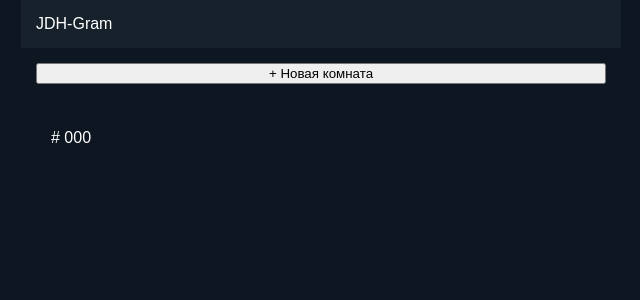
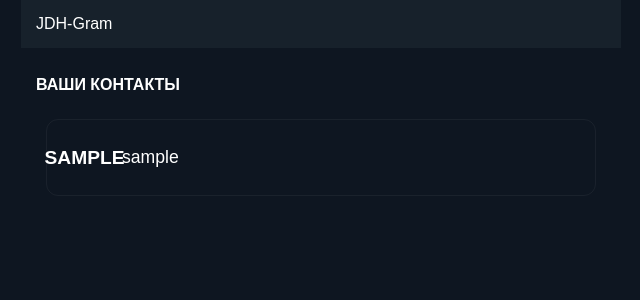
Before and after one commit to JDH-AF/JDHgram-, a Python web app: template templates/index.html in a window 1280 px wide. Shown: the top 300 px of the page, without its empty margins (319-959 px from the left). Run offline with Jinja, Linux system fonts and the light colour scheme; the template is opened without the code that fills it: most values are stand-ins (such as "Sample title", 1, 10 or a date in 2020).

Commit message:
Update index.html

```diff
--- a/templates/index.html
+++ b/templates/index.html
@@ -1,26 +1,59 @@
 {% extends "base.html" %}
 {% block content %}
 <style>
-    .room-link { display: block; padding: 20px; margin: 10px; background: var(--bg-panel); border-radius: 12px; text-decoration: none; color: #fff; border-left: 4px solid var(--accent); }
-    .modal { display: none; position: fixed; top:0; left:0; width:100%; height:100%; background:rgba(0,0,0,0.8); justify-content:center; align-items:center; z-index:100; }
+    .contacts-list {
+        list-style: none;
+        padding: 10px;
+        margin: 0;
+    }
+    .contact-item {
+        background: var(--bg-main);
+        margin-bottom: 8px;
+        border-radius: 12px;
+        transition: background 0.2s;
+        border: 1px solid rgba(255,255,255,0.05);
+    }
+    .contact-item:hover {
+        background: #242f3d;
+    }
+    .contact-link {
+        display: flex;
+        align-items: center;
+        padding: 15px;
+        text-decoration: none;
+        color: white;
+    }
+    .avatar {
+        width: 45px;
+        height: 45px;
+        background: var(--accent);
+        border-radius: 50%;
+        display: flex;
+        align-items: center;
+        justify-content: center;
+        font-weight: bold;
+        margin-right: 15px;
+        font-size: 1.2rem;
+    }
+    .username {
+        font-weight: 500;
+        font-size: 1.1rem;
+    }
 </style>
 
-<button onclick="document.getElementById('m').style.display='flex'" style="margin: 15px; width: calc(100% - 30px)">+ Новая комната</button>
-
-<div id="m" class="modal" onclick="if(event.target==this)this.style.display='none'">
-    <div style="background: var(--bg-panel); padding: 20px; border-radius: 12px; width: 80%">
-        <form action="{{ url_for('add_room') }}" method="POST">
-            <input type="text" name="room_code" placeholder="Код комнаты" required>
-            <button type="submit">Войти / Создать</button>
-        </form>
+<div style="padding: 15px;">
+    <h2 style="font-size: 1rem; color: var(--text-muted); text-transform: uppercase; margin-bottom: 15px;">Ваши контакты</h2>
+    <div class="contacts-list">
+        {% for user in users %}
+            <div class="contact-item">
+                <a href="{{ url_for('chat', user_id=user.id) }}" class="contact-link">
+                    <div class="avatar">{{ user.username[0] | upper }}</div>
+                    <div class="username">{{ user.username }}</div>
+                </a>
+            </div>
+        {% else %}
+            <p style="text-align: center; color: var(--text-muted);">Пока здесь никого нет...</p>
+        {% endfor %}
     </div>
 </div>
-
-<div style="overflow-y: auto">
-    {% for r in rooms %}
-        <a href="{{ url_for('chat', room_id=r.id) }}" class="room-link"># {{ r.code }}</a>
-    {% else %}
-        <p style="text-align: center; opacity: 0.5; margin-top: 50px">У вас нет активных комнат</p>
-    {% endfor %}
-</div>
 {% endblock %}
```
